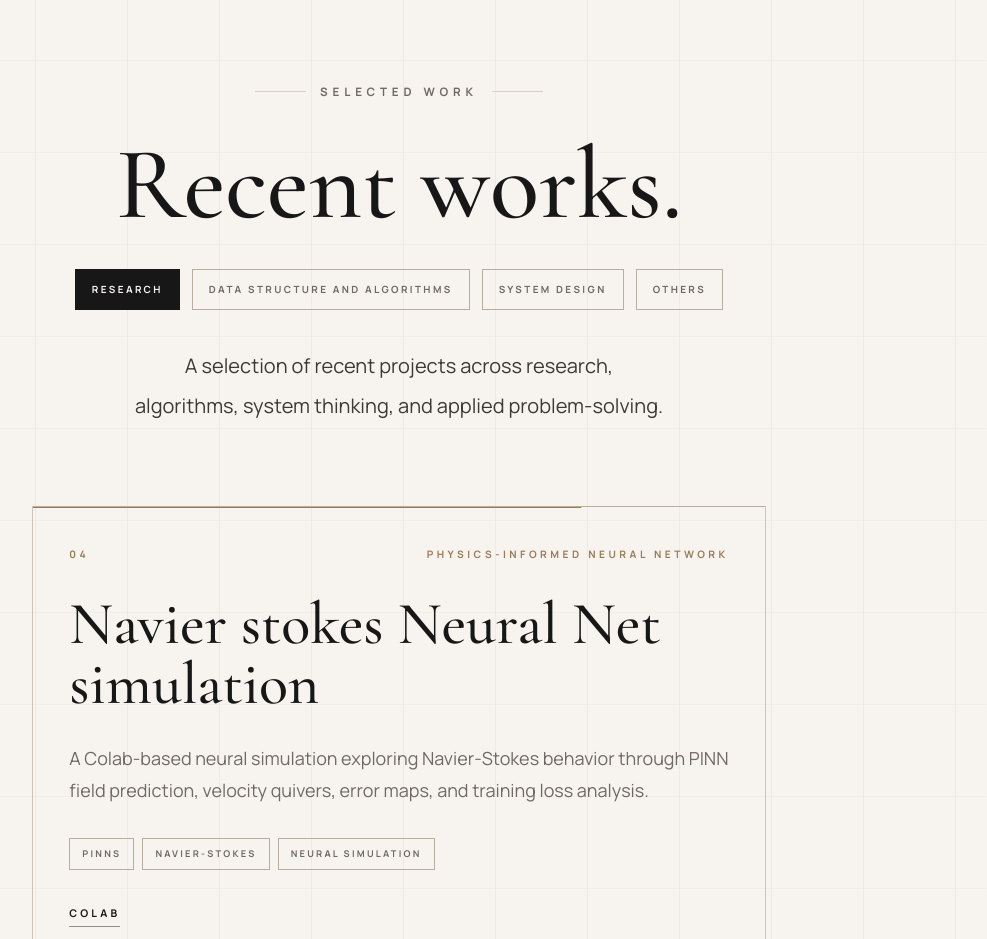
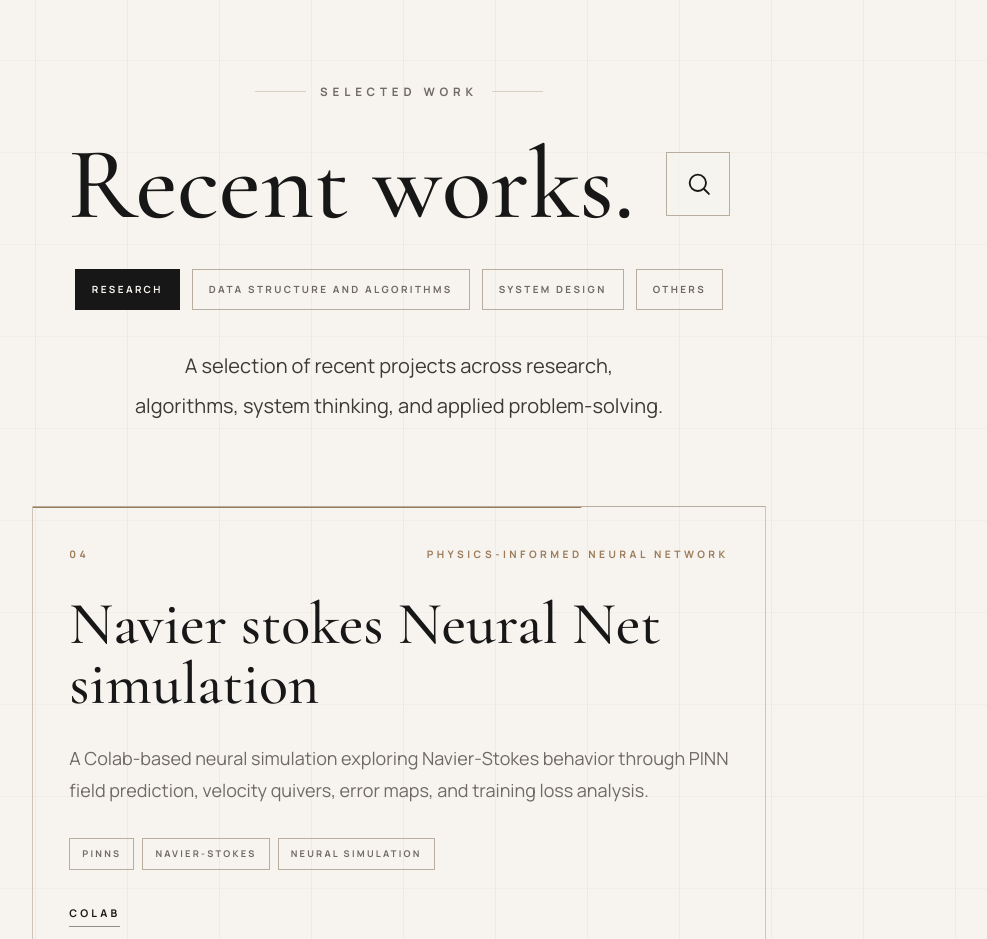
Before and after one commit to Arawal123/Personal-portfolio, a Next.js app: page / in a window 1280 px wide. Shown: the part 3620-4559 px from the top of the page, without its empty margins (241-1228 px from the left). Built offline with nearby package versions, Linux system fonts and the light colour scheme.

Commit message:
Add animated work search

```diff
--- a/components/Projects.tsx
+++ b/components/Projects.tsx
@@ -18,11 +18,27 @@ function isUsableLink(url: string) {
 export default function Projects() {
   const [activeCategory, setActiveCategory] =
     useState<(typeof categories)[number]>("Research");
+  const [searchQuery, setSearchQuery] = useState("");
 
-  const visibleProjects = useMemo(
-    () => projects.filter((project) => project.category === activeCategory),
-    [activeCategory]
-  );
+  const visibleProjects = useMemo(() => {
+    const query = searchQuery.trim().toLowerCase();
+
+    return projects.filter((project) => {
+      if (project.category !== activeCategory) return false;
+      if (!query) return true;
+
+      return [
+        project.title,
+        project.eyebrow,
+        project.description,
+        project.category,
+        ...project.tags
+      ]
+        .join(" ")
+        .toLowerCase()
+        .includes(query);
+    });
+  }, [activeCategory, searchQuery]);
 
   return (
     <section
@@ -38,9 +54,36 @@ export default function Projects() {
           className="mx-auto max-w-5xl text-center"
         >
           <p className="label justify-center">Selected Work</p>
-          <h2 className="serif-display text-balance mt-10 text-[clamp(3.8rem,8vw,8.8rem)] leading-[0.88] text-[#171717]">
-            Recent works.
-          </h2>
+          <div className="group/search mx-auto mt-10 flex max-w-6xl flex-col items-center justify-center gap-6 md:flex-row md:gap-8">
+            <h2 className="serif-display text-balance text-[clamp(3.8rem,8vw,8.8rem)] leading-[0.88] text-[#171717] transition-transform duration-[900ms] ease-[cubic-bezier(0.22,1,0.36,1)] md:group-hover/search:-translate-x-8 md:group-focus-within/search:-translate-x-8">
+              Recent works.
+            </h2>
+
+            <label className="focus-within:w-[min(82vw,28rem)] group/searchbar relative flex h-16 w-16 shrink-0 items-center overflow-hidden border border-[#b9ad9d] bg-[#f7f4ef]/78 transition-all duration-[900ms] ease-[cubic-bezier(0.22,1,0.36,1)] hover:w-[min(82vw,28rem)]">
+              <span className="pointer-events-none grid h-16 w-16 shrink-0 place-items-center text-[#171717] transition-transform duration-700 group-hover/searchbar:scale-90">
+                <svg
+                  aria-hidden="true"
+                  viewBox="0 0 24 24"
+                  className="h-7 w-7"
+                  fill="none"
+                  stroke="currentColor"
+                  strokeLinecap="round"
+                  strokeLinejoin="round"
+                  strokeWidth="1.6"
+                >
+                  <circle cx="11" cy="11" r="7" />
+                  <path d="m16.5 16.5 4 4" />
+                </svg>
+              </span>
+              <input
+                value={searchQuery}
+                onChange={(event) => setSearchQuery(event.target.value)}
+                placeholder="Search works"
+                aria-label="Search works"
+                className="h-full min-w-0 flex-1 bg-transparent pr-5 text-sm font-bold uppercase tracking-[0.24em] text-[#171717] opacity-0 outline-none transition-opacity duration-500 placeholder:text-[#6f6a63]/70 group-hover/searchbar:opacity-100 group-focus-within/searchbar:opacity-100"
+              />
+            </label>
+          </div>
 
           <div className="mx-auto mt-10 flex max-w-4xl flex-wrap justify-center gap-3">
             {categories.map((category) => {
@@ -81,7 +124,7 @@ export default function Projects() {
             }
           }}
         >
-          {visibleProjects.map((project, index) => {
+          {visibleProjects.length ? visibleProjects.map((project, index) => {
             const githubHref = isUsableLink(project.githubUrl)
               ? project.githubUrl
               : "#";
@@ -159,7 +202,23 @@ export default function Projects() {
                 </div>
               </motion.article>
             );
-          })}
+          }) : (
+            <motion.div
+              className="border border-[#b9ad9d] px-6 py-10 text-center lg:col-span-8 lg:col-start-3"
+              variants={{
+                hidden: { opacity: 0, y: 32 },
+                visible: {
+                  opacity: 1,
+                  y: 0,
+                  transition: { duration: 0.8, ease: [0.22, 1, 0.36, 1] }
+                }
+              }}
+            >
+              <p className="text-[0.66rem] font-bold uppercase tracking-[0.3em] text-[#9b7b5a]">
+                No matching work found
+              </p>
+            </motion.div>
+          )}
         </motion.div>
       </div>
     </section>
```
